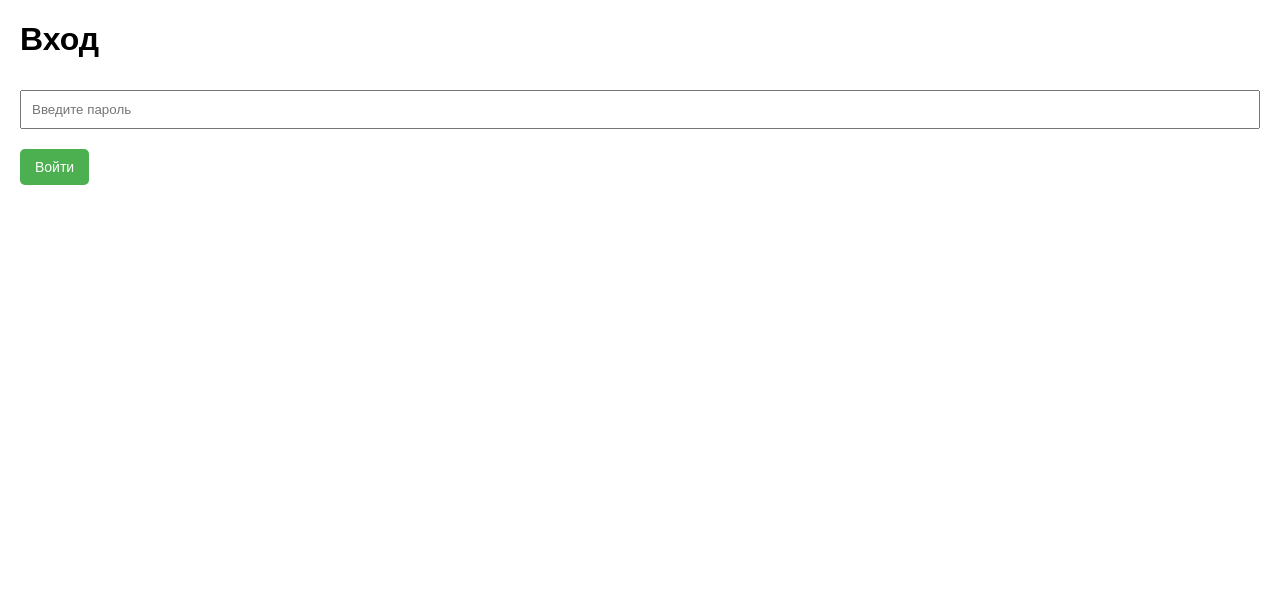
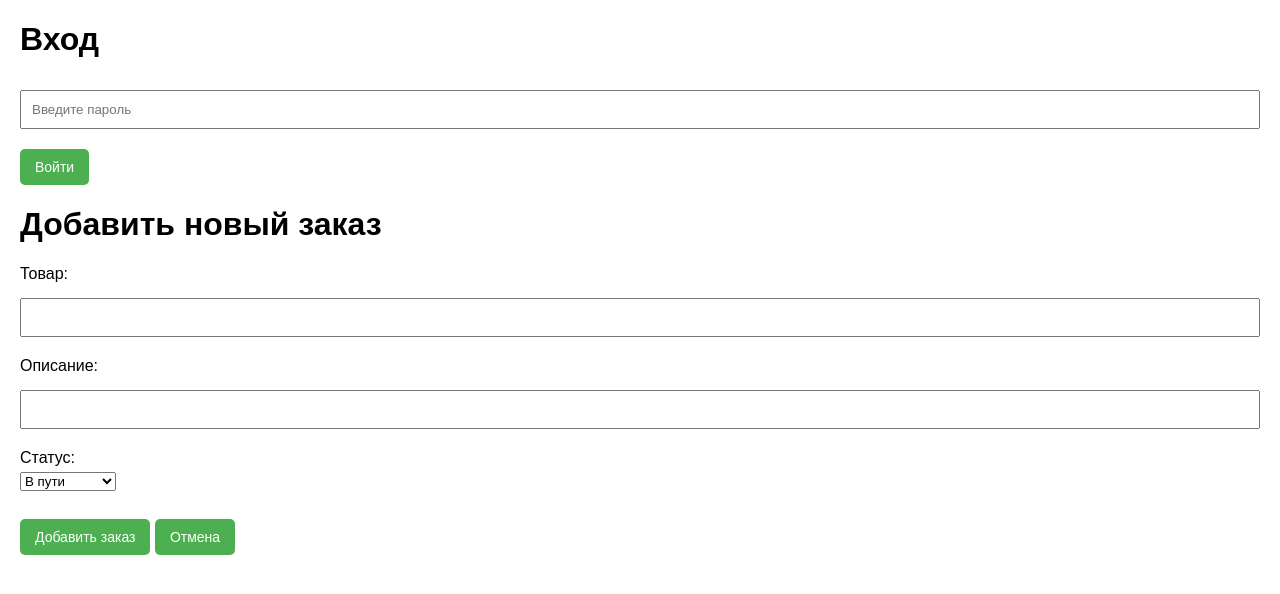
Before and after one commit to kkkola000/order, a plain HTML site: page index.html in a window 1280 px wide. Drawn offline with Linux system fonts and the light colour scheme.

Commit message:
Update index.html

```diff
--- a/index.html
+++ b/index.html
@@ -16,12 +16,13 @@
 
     <div id="orders">
         <h1>Список заказов</h1>
+        <button onclick="showAddOrderForm()">Добавить новый заказ</button>
         <table>
             <thead>
                 <tr>
                     <th>ID</th>
                     <th>Товар</th>
-                    <th>Количество</th>
+                    <th>Описание</th>
                     <th>Статус</th>
                     <th>Действия</th>
                 </tr>
@@ -37,17 +38,42 @@
             <label for="item">Товар:</label>
             <input type="text" id="editItem" required>
             <br>
-            <label for="quantity">Количество:</label>
-            <input type="number" id="editQuantity" required>
+            <label for="description">Описание:</label>
+            <input type="text" id="editDescription" required>
             <br>
             <label for="status">Статус:</label>
-            <input type="text" id="editStatus" required>
+            <select id="editStatus" required>
+                <option value="В пути">В пути</option>
+                <option value="Доставлено">Доставлено</option>
+                <option value="Отменено">Отменено</option>
+            </select>
             <br><br>
             <button type="submit">Сохранить</button>
             <button type="button" onclick="cancelEdit()">Отмена</button>
         </form>
     </div>
 
+    <div id="addOrderForm">
+        <h1>Добавить новый заказ</h1>
+        <form onsubmit="addOrder(event)">
+            <label for="newItem">Товар:</label>
+            <input type="text" id="newItem" required>
+            <br>
+            <label for="newDescription">Описание:</label>
+            <input type="text" id="newDescription" required>
+            <br>
+            <label for="newStatus">Статус:</label>
+            <select id="newStatus" required>
+                <option value="В пути">В пути</option>
+                <option value="Доставлено">Доставлено</option>
+                <option value="Отменено">Отменено</option>
+            </select>
+            <br><br>
+            <button type="submit">Добавить заказ</button>
+            <button type="button" onclick="cancelAddOrder()">Отмена</button>
+        </form>
+    </div>
+
     <script src="app.js"></script>
 </body>
 </html>
```
